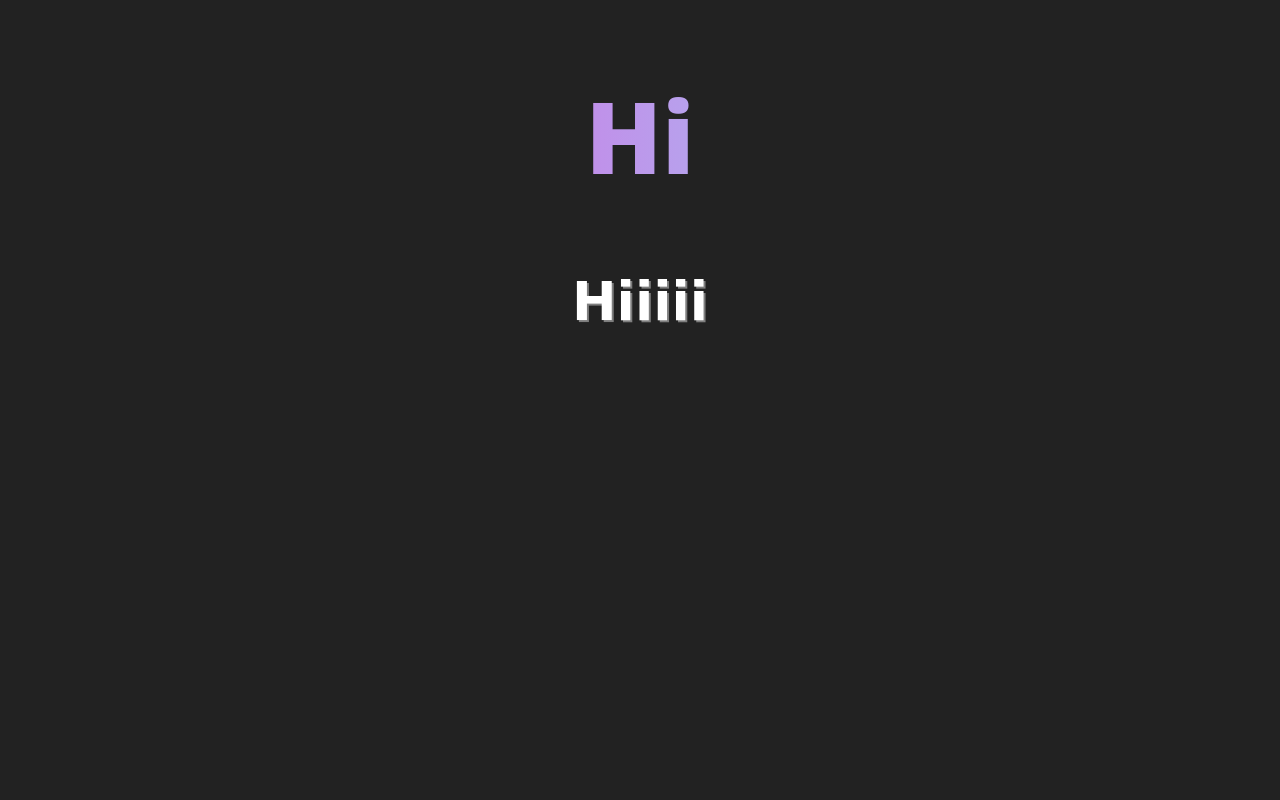
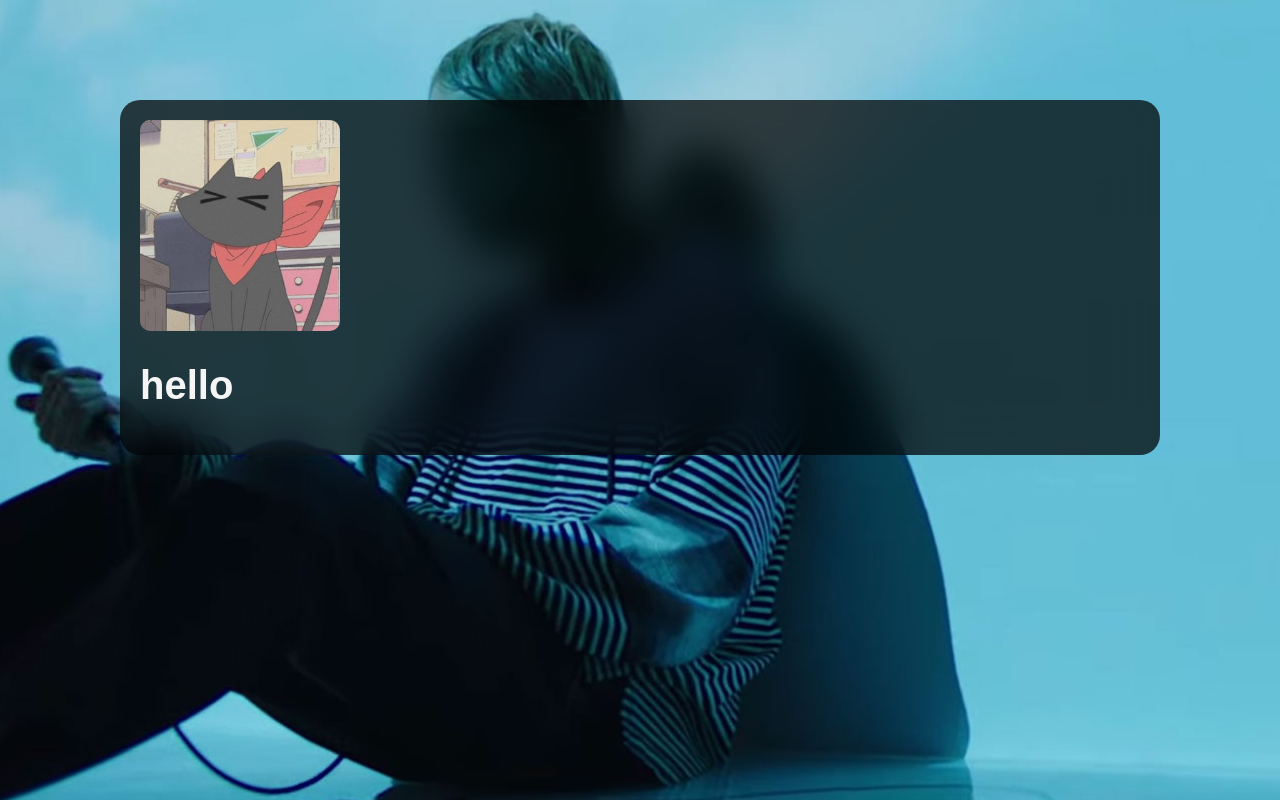
Before and after one commit to purecatprsn/purecatprsn.github.io, a plain HTML site: page hello.html in a window 1280 px wide. Drawn offline with Linux system fonts and the light colour scheme.

Commit message:
some big changes

```diff
--- /dev/null
+++ b/hello.css
@@ -0,0 +1,31 @@
+html {
+  height: 100%;
+}
+
+body {
+  background-image: url("get-ur-wish.jpg");
+  perspective: 1000px;
+  perspective-origin: 50% 50%;
+  animation: animation 100s linear infinite;
+
+  font-family: Arial, Helvetica, sans-serif;
+  font-size: 20px;
+  margin: 0;
+  padding: 5em 5em;
+}
+
+@keyframes animation {
+  100% {
+    background-position: -3000px -3000px;
+  }
+}
+
+#text {
+  background-color: rgba(0, 0, 0, 0.719);
+  color: whitesmoke;
+  margin: auto;
+  max-width: 50em;
+  padding: 1em;
+  backdrop-filter: blur(20px);
+  border-radius: 20px;
+}
--- a/hello.html
+++ b/hello.html
@@ -1,14 +1,16 @@
 <!DOCTYPE html>
 <html>
     <head>
-        <link rel="stylesheet" href="style.css">
+        <link rel="stylesheet" href="hello.css">
         <title>hellooo</title>
     </head>
 
 
     <body>
-        <h1>Hi</h1>
-        <h2>Hiiiii</h2>
+        <div id="text">
+            <img src="sakamotoo.jpg" alt="lmao" style="max-width: 10em; border-radius: 10px;"/>
+            <h1>hello</h1>
+        </div>
     </body>
 
 
```
Also changed, not shown: get-ur-wish.jpg (added), sakamotoo.jpg (added).
